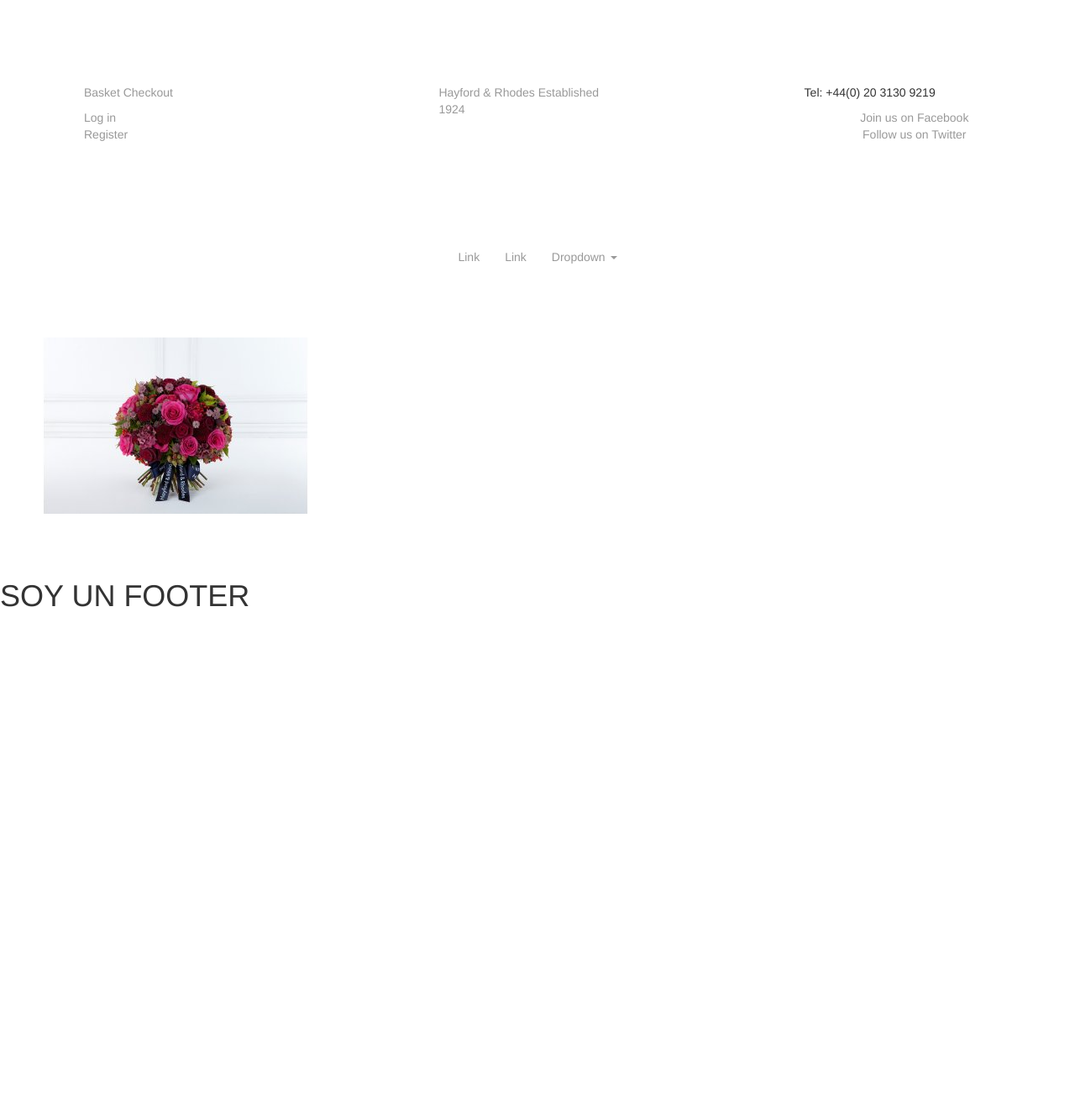
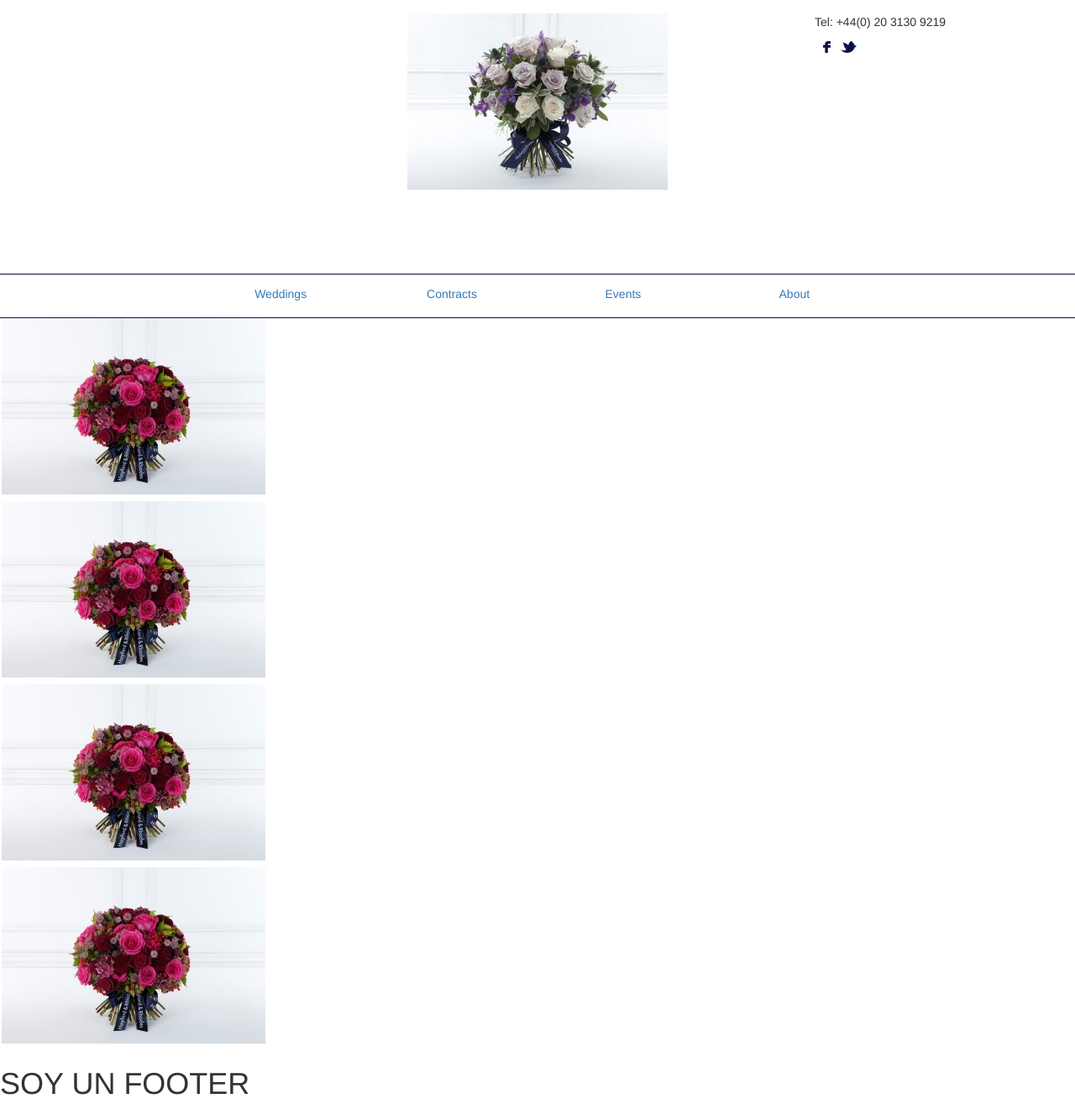
Before and after one commit to mikelrotetaamenabar/proyrctomores, a PHP site: page /Inicio.html in a window 1280 px wide. Shown: the whole page at 84% size. Before the commit the page ends 723 px from the top, so only its background shows below. Run offline with PHP 8.4, Linux system fonts and the light colour scheme; some libraries are stand-ins or nearby versions.

Commit message:
Third comit

```diff
--- a/Inicio.html
+++ b/Inicio.html
@@ -22,96 +22,67 @@
   <body>
   <!--Contenedor general de la pagina-->
     <div id="container">
-    <header>
+    <header style="padding:16px 0 0 0;">
   <!--div izquierdo superior al menu de navegacion-->
-      <div class="login" style="
-    float: left;
-    width: 33%;
-    padding: 100px 100px 100px 100px;
-">
-        <p>
-          <a class="shop_basket" href="/shop/basket">Basket</a>
-          <a class="shop_checkout" href="/shop/checkout-start">Checkout</a>
-        </p>
-        <p>
-          <a href="/shop/login">Log in</a>
-          <br>
-          <a href="/shop/register">Register</a>
-        </p>
+     <div id="flexa">
+        <div id="hueco">
         </div>
   <!--div donde se colocara el logo-->
-      <div style="
-    float: left;
-    width: 33%;
-    padding: 100px 100px 100px 100px;
-">
-        <a class="logo" href="http://www.hayfordandrhodes.co.uk/">Hayford & Rhodes Established 1924</a>
+        <div id="logoa">
+          <a href="http://localhost/proyectomorea/floristeriamorea/Inicio.html">Floristeria Morea</a>
         </div>
     <!--donde se almacenara el telefono y las redes sociales-->
-      <div class="signup" style="
-    float: right;
-    width: 33%;
-    padding: 100px 100px 100px 100px;
+        <div id="signup" style="
+
   ">
           <p>
             Tel:
-          <span class="skype_c2c_print_container notranslate">+44(0) 20 3130 9219</span>
-          <span id="skype_c2c_container" class="skype_c2c_container notranslate" data-ismobile="false" data-isrtl="false" data-isfreecall="false" data-numbertype="paid" data-numbertocall="+442031309219" onclick="SkypeClick2Call.MenuInjectionHandler.makeCall(this, event)" onmouseout="SkypeClick2Call.MenuInjectionHandler.hideMenu(this, event)" onmouseover="SkypeClick2Call.MenuInjectionHandler.showMenu(this, event)" tabindex="-1" dir="ltr">
+            <span>+44(0) 20 3130 9219</span>
           </p>
-        <div id="subForm">
-          <form method="post" action="http://hayfordandrhodes.createsend.com/t/j/s/tiiuht/">
-        </div>
           <ul class="social">
           <li>
-        <a class="social_fb" target="_blank" href="http://www.facebook.com/pages/Hayford-Rhodes/326982572487">Join us on Facebook</a>
+          <a href="http://www.facebook.com/pages/Hayford-Rhodes/326982572487" class="social_fb" title="Follow Floristeria Morea on Twitter" target="_blank">Join us on Facebook</a>
           </li>
           <li>
-        <a class="social_tw" target="_blank" title="Follow Hayford & Rhodes on Twitter" href="https://twitter.com/hayfordrhodes">Follow us on Twitter</a>
+          <a href="https://twitter.com/hayfordrhodes" class="social_tw" title="Follow Floristeria Morea on Twitter" target="_blank">Follow us on Twitter</a>
           </li>
           </ul>
         </div>
-
+      </div>
   <!--Menú de navegación-->
 
-      <nav class="navbar container-fluid" style="clear:both; width:100%;">
-        <div class="container-fluid">
-          <!-- Esto es para la navegación móvil -->
-          <div class="navbar-header">
-            <button type="button" class="navbar-toggle collapsed" data-toggle="collapse" data-target="#bs-example-navbar-collapse-1" aria-expanded="false">
-              <span class="sr-only">Toggle navigation</span>
-              <span class="icon-bar"></span>
-              <span class="icon-bar"></span>
-              <span class="icon-bar"></span>
-            </button>
-
+      <div class="nav">
+					<a class="nav_title" href="#">Menu</a>
+					<ul>
+						<li><a href="http://www.hayfordandrhodes.co.uk/weddings">Weddings</a></li>
+						<li><a href="http://www.hayfordandrhodes.co.uk/contracts">Contracts</a></li>
+						<li><a href="http://www.hayfordandrhodes.co.uk/events">Events</a></li>
+						<li><a href="http://www.hayfordandrhodes.co.uk/about/the-team">About</a></li>
+				    </ul>
       </div>
-
-          <!-- Links y demás -->
-          <div class="collapse navbar-collapse" id="navegacion">
-            <ul class="nav navbar-nav">
-              <li class="active"><a href="#">Link <span class="sr-only">(current)</span></a></li>
-              <li><a href="#">Link</a></li>
-              <li class="dropdown">
-                <a href="#" class="dropdown-toggle" data-toggle="dropdown" role="button" aria-haspopup="true" aria-expanded="false">Dropdown <span class="caret"></span></a>
-                <ul class="dropdown-menu">
-                  <li><a href="#">Action</a></li>
-                  <li><a href="#">Another action</a></li>
-                  <li><a href="#">Something else here</a></li>
-                  <li role="separator" class="divider"></li>
-                  <li><a href="#">Separated link</a></li>
-                  <li role="separator" class="divider"></li>
-                  <li><a href="#">One more separated link</a></li>
-                </ul>
-              </li>
-            </ul>
-          </div><!-- /.navbar-collapse -->
-        </div><!-- /.container-fluid -->
-      </nav>
   </header>
   <!--Comienza el div del contenido-->
-  <div id="contenido" class="clearfix" style="width:100%; padding: 50px 50px 50px 50px;">
-    <ul style="width:100%; clear:both; list-style:none; padding:0; margin:0;">
-      <li style="clear:both; width:318px; float:left; display:inline; margin-bottom: 8px; list-style:none; overflow: hidden; position: relative; text-align: center;">
+  <div id="edukia" class="clearfix">
+    <ul>
+      <li>
+        <a href="#" title="Temporada"><img src="images/imagen6.jpg" alt="Temporada" width="318" height="210"></a>
+        <a href="#" title="Temporada" class="overlaia">
+          <span>Temporada</span>
+        </a>
+      </li>
+      <li>
+        <a href="#" title="Temporada"><img src="images/imagen6.jpg" alt="Temporada" width="318" height="210"></a>
+        <a href="#" title="Temporada" class="overlaia">
+          <span>Temporada</span>
+        </a>
+      </li>
+      <li>
+        <a href="#" title="Temporada"><img src="images/imagen6.jpg" alt="Temporada" width="318" height="210"></a>
+        <a href="#" title="Temporada" class="overlaia">
+          <span>Temporada</span>
+        </a>
+      </li>
+      <li>
         <a href="#" title="Temporada"><img src="images/imagen6.jpg" alt="Temporada" width="318" height="210"></a>
         <a href="#" title="Temporada" class="overlaia">
           <span>Temporada</span>
--- a/css/morea.css
+++ b/css/morea.css
@@ -4,6 +4,80 @@
 
 
 /**Nuevocss*/
+
+#flexa {
+  display: flex;
+  justify-content: space-between;
+  flex-flow: row wrap;
+}
+#hueco {
+  width: 310px;
+}
+#logoa {
+  width: 310px;
+  height: 310px;
+  background-image: url('../images/imagen3.jpg');
+  background-repeat: no-repeat;
+  background-position:top;
+  overflow: hidden;
+  text-indent: -3000px;
+}
+#signup {
+  width: 310px;
+
+}
+.nav {
+    clear: both;
+    border-top: 1px solid #071146;
+    border-bottom: 1px solid #071146;
+    padding: 13px 0 0 0;
+}
+.nav .nav_title {
+    color: #071146;
+    display: none;
+}
+.nav ul {
+    clear: both;
+    width: 100%;
+    display: block;
+    text-align: center;
+    position: relative;
+    padding: 0 0 13px 0;
+}
+
+ul.social{
+    display: inline-flex;
+}
+ul.social li {
+    width: 20px;
+    height: 20px;
+    overflow: hidden;
+    text-indent: -3000px;
+    margin-right: 10px;
+}
+ul.social li a {
+    display:block;
+
+}
+a.social_tw {
+    background-image: url('../images/bg_header_sprite.png');
+    background-repeat: no-repeat;
+    background-position: 0 -40px;
+}
+a.social_fb {
+    background-image: url('../images/bg_header_sprite.png');
+    background-repeat: no-repeat;
+    background-position: 0 0;
+}
+.nav ul li {
+    display: inline-block;
+    width: 200px;
+}
+ol, ul, li {
+    list-style: none;
+    padding: 0;
+    margin: 0;
+}
 
 li a.overlaia {
   /*display:none;*/
@@ -20,6 +94,7 @@
 a.overlaia:hover {
   color:#fff;
   opacity: 1;
+  text-decoration:none;
 }
 
 li a.overlaia span {
@@ -27,11 +102,12 @@
   width: 100%;
   padding-top:70px;
   line-height: 45px;
+  background: url('../images/bg_price_dash.gif') 50% 100% no-repeat;
 }
-a {color:#999; margin: 0; padding: 0; outline:none; text-decoration: none;}
-a:link, a:visited {color:#999;}
-a:focus {
-  outline: none;
+#container header nav ul li a {color:#999 !important; margin: 0 !important; padding: 0 !important; outline:none !important; text-decoration: none !important;}
+#container header nav ul li a:link, #container header nav ul li a:visited {color:#999 !important;}
+#container header nav ul li a:focus {
+  outline: none !important;
 }
 
 li {
@@ -44,6 +120,13 @@
     position: relative;
     text-align: center;
 }
+
+<!--Contenido-->
+
+div#edukia.clearfix {
+  width:100% !important;
+  padding: 50px 50px 50px 50px !important;
+}
 .clearfix:after {
     content: ".";
     display: block;
@@ -52,3 +135,21 @@
     line-height: 0;
     height: 0;
 }
+div#edukia.clearfix ul {
+  width:100%;
+  clear:both;
+  list-style:none;
+  padding:0;
+  margin:0;
+}
+div#edukia.clearfix ul li{
+  clear:both;
+  width:318px;
+  float:left;
+  display:inline;
+  margin-bottom: 8px;
+  list-style:none;
+  overflow: hidden;
+  position: relative;
+  text-align: center;
+}
```
Also changed, not shown: images/bg_header_sprite.png (added), images/bg_price_dash.gif (added). Lines whose indentation alone changed are shown as unchanged.
